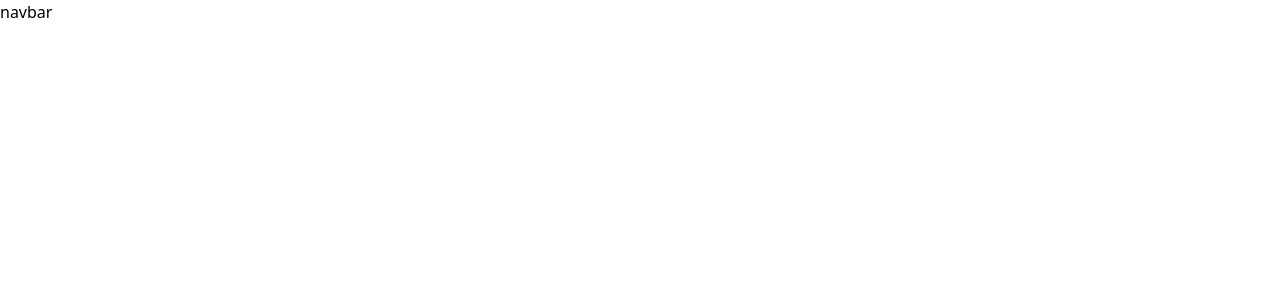
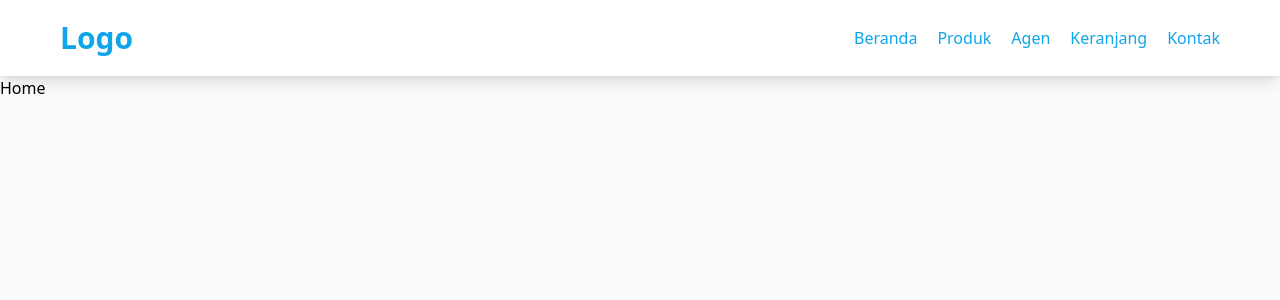
Before and after one commit to rohmatsidiq/ecommerce-nextjs, a Next.js app: page / in a window 1280 px wide. Shown: the top 300 px of the page. Built offline with nearby package versions, Linux system fonts and the light colour scheme.

Commit message:
membuat navbar membuat komponen header membuat page agen membuat page keranjang membuat page produk menambahkan background slate

```diff
--- a/package.json
+++ b/package.json
@@ -11,7 +11,9 @@
   "dependencies": {
     "next": "13.2.4",
     "react": "18.2.0",
-    "react-dom": "18.2.0"
+    "react-dom": "18.2.0",
+    "react-icon": "^1.0.0",
+    "react-icons": "^4.8.0"
   },
   "devDependencies": {
     "autoprefixer": "^10.4.14",
--- a/src/components/Navbar/index.js
+++ /dev/null
@@ -1,9 +0,0 @@
-import React from 'react'
-
-function Navbar() {
-  return (
-    <div>navbar</div>
-  )
-}
-
-export default Navbar
--- a/src/components/index.js
+++ b/src/components/index.js
@@ -1,4 +1,4 @@
-import HeadComponent from "./HeadComponent";
-import Navbar from "./Navbar";
+import HeadComponent from "./headComponent";
+import Navbar from "./navbar";
 
 export { HeadComponent, Navbar };
--- /dev/null
+++ b/src/components/navbar/index.js
@@ -0,0 +1,69 @@
+import Link from "next/link";
+import { React, useState } from "react";
+import { TiThMenuOutline } from "react-icons/ti";
+
+function Navbar() {
+  const [showMenu, setShowMenu] = useState(false);
+  const handleShowMenu = () => {
+    setShowMenu(!showMenu);
+  };
+
+  return (
+    <div className="bg-white w-screen shadow-lg">
+      <div className="max-w-[1200px] mx-auto p-5">
+        <div className="flex justify-between items-center text-sky-500">
+          {/* Logo */}
+          <Link href="/">
+            <p className="text-3xl font-bold">Logo</p>
+          </Link>
+
+          {/* Menu */}
+          <div
+            className={
+              showMenu
+                ? "absolute sm:static flex flex-col sm:flex-row gap-5 bg-white sm:bg-nonee shadow-lg sm:shadow-none top-[76px] sm:top-0 w-1/2 right-0 justify-center sm:justify-end text-end p-5 sm:p-0 rounded-es-3xl sm:rounded-none duration-500"
+                : "absolute sm:static flex flex-col sm:flex-row gap-5 bg-white sm:bg-nonee shadow-lg sm:shadow-none top-[76px] sm:top-0 w-1/2 right-[-100%] justify-center sm:justify-end text-end p-5 sm:p-0 rounded-es-3xl sm:rounded-none duration-500"
+            }
+          >
+            <Link
+              className="hover:border-b hover:border-sky-200 hover:scale-110 hover:text-sky-600"
+              href="/"
+            >
+              Beranda
+            </Link>
+            <Link
+              className="hover:border-b hover:border-sky-200 hover:scale-110 hover:text-sky-600"
+              href="/produk"
+            >
+              Produk
+            </Link>
+            <Link
+              className="hover:border-b hover:border-sky-200 hover:scale-110 hover:text-sky-600"
+              href="/agen"
+            >
+              Agen
+            </Link>
+            <Link
+              className="hover:border-b hover:border-sky-200 hover:scale-110 hover:text-sky-600"
+              href="/keranjang"
+            >
+              Keranjang
+            </Link>
+            <Link
+              className="hover:border-b hover:border-sky-200 hover:scale-110 hover:text-sky-600"
+              href="/kontak"
+            >
+              Kontak
+            </Link>
+          </div>
+          <TiThMenuOutline
+            onClick={handleShowMenu}
+            className="sm:hidden block text-2xl hover:cursor-pointer"
+          />
+        </div>
+      </div>
+    </div>
+  );
+}
+
+export default Navbar;
--- /dev/null
+++ b/src/pages/agen/index.js
@@ -0,0 +1,14 @@
+import { HeadComponent, Navbar } from '@/components'
+import React from 'react'
+
+function agen() {
+  return (
+    <div>
+      <HeadComponent title="Agen"/>
+      <Navbar />
+      <h1>Agen</h1>
+    </div>
+  )
+}
+
+export default agen
--- a/src/pages/index.js
+++ b/src/pages/index.js
@@ -1,15 +1,13 @@
-import { Inter } from "next/font/google";
 import { HeadComponent, Navbar } from "../components";
 // import Image from 'next/image'
 // import styles from '@/styles/Home.module.css'
-
-const inter = Inter({ subsets: ["latin"] });
 
 export default function Home() {
   return (
     <>
       <Navbar />
       <HeadComponent title={"Ecommerce"} />
+      <h1>Home</h1>
     </>
   );
 }
--- /dev/null
+++ b/src/pages/keranjang/index.js
@@ -0,0 +1,9 @@
+import React from 'react'
+
+function keranjang() {
+  return (
+    <div>keranjang</div>
+  )
+}
+
+export default keranjang
--- /dev/null
+++ b/src/pages/kontak/index.js
@@ -0,0 +1,9 @@
+import React from 'react'
+
+function kontak() {
+  return (
+    <div>kontak</div>
+  )
+}
+
+export default kontak
--- /dev/null
+++ b/src/pages/produk/index.js
@@ -0,0 +1,9 @@
+import React from 'react'
+
+function products() {
+  return (
+    <div>products</div>
+  )
+}
+
+export default products
--- a/src/styles/globals.css
+++ b/src/styles/globals.css
@@ -1,3 +1,7 @@
 @tailwind base;
 @tailwind components;
 @tailwind utilities;
+
+body{
+    background-color: rgb(248 250 252);
+}
```
Also changed, not shown: src/components/headComponent/index.js (renamed from src/components/HeadComponent/index.js), 1 other file (tests, documents, lock files or other folders).
